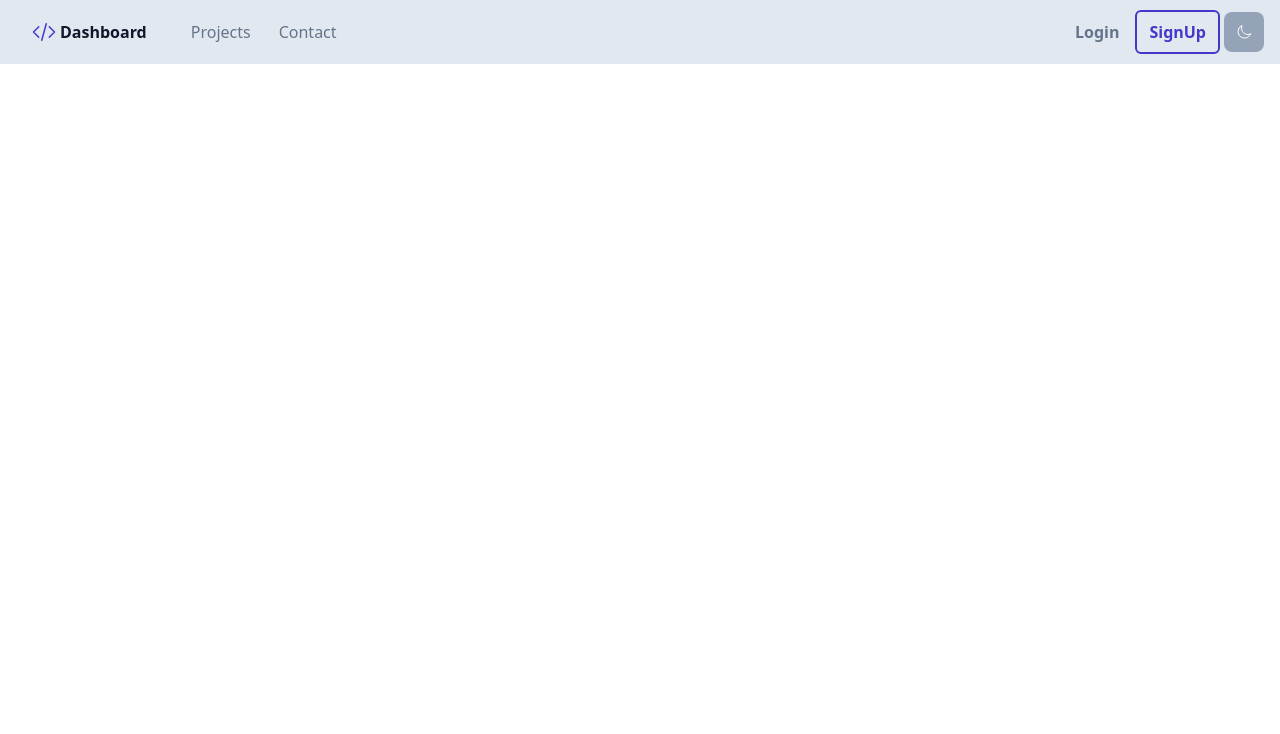
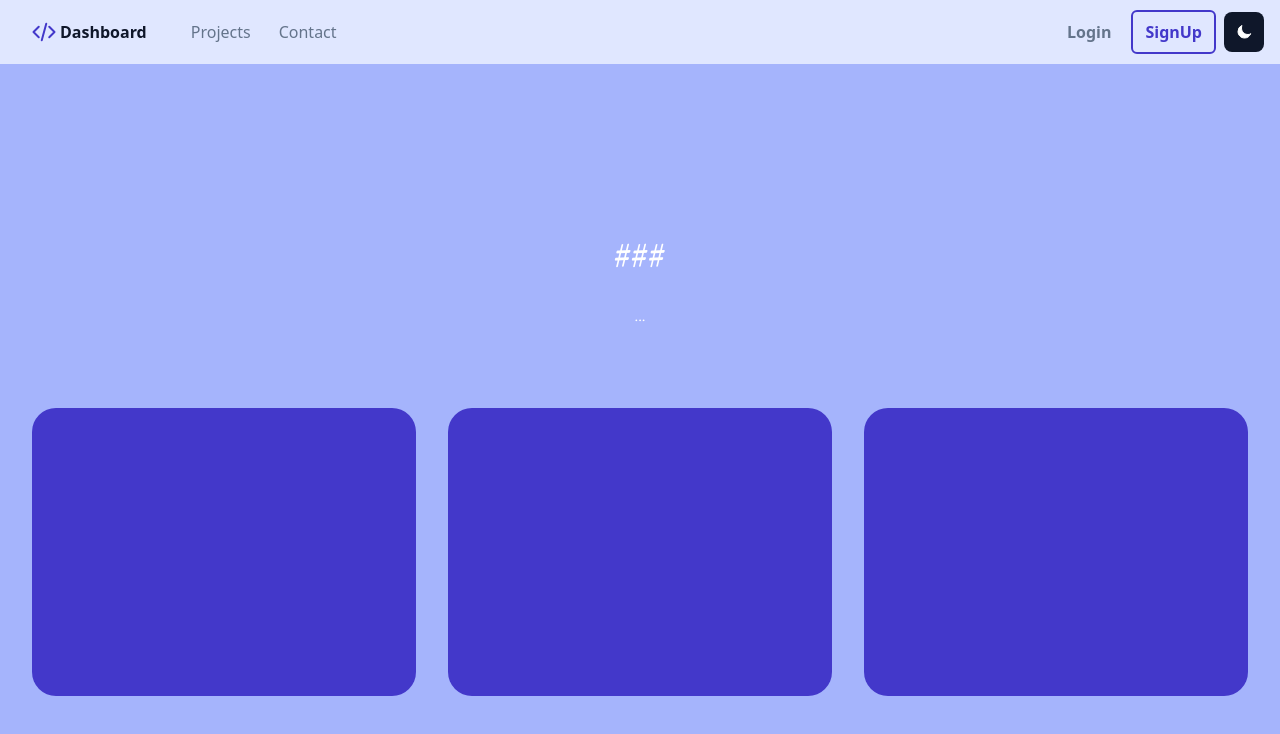
Before and after one commit to H34vyDuck/Dashboard, a website: page index.html in a window 1280 px wide. Drawn offline with nearby package versions, Linux system fonts and the light colour scheme.

Commit message:
hero section setup
only the main parts have been set up using tailwind.css grids

```diff
--- a/index.html
+++ b/index.html
@@ -7,15 +7,18 @@
     <link href="./dist/output.css" rel="stylesheet">
     <title>Document</title>
 </head>
-<body class="bg-white">
-    <header>
-        <nav class="bg-slate-200">
+<body class="">
+
+    <!--Navbar-->
+
+    <header class="sticky top-0">
+        <nav class="bg-indigo-100">
             <div class="max-w-7xl mx-auto px-4">
                 <div class="flex flex-row justify-between">
                     <div class="flex space-x-4">
                         <div>
                             <a href="#" class="flex items-center py-4 px-3">
-                                <svg class="h-6 w-6 m-1 text-indigo-700" xmlns="http://www.w3.org/2000/svg" fill="none" viewBox="0 0 24 24" stroke-width="1.5" stroke="currentColor" class="w-6 h-6">
+                                <svg class="stroke-2 h-6 w-6 m-1 text-indigo-700" xmlns="http://www.w3.org/2000/svg" fill="none" viewBox="0 0 24 24" stroke-width="1.5" stroke="currentColor" class="w-6 h-6">
                                     <path stroke-linecap="round" stroke-linejoin="round" d="M17.25 6.75L22.5 12l-5.25 5.25m-10.5 0L1.5 12l5.25-5.25m7.5-3l-4.5 16.5" />
                                   </svg>
                                     <span class=" text-slate-900 font-bold antialiased">Dashboard</span>
@@ -26,7 +29,7 @@
                             <a href="#" class="py-4 hover:text-indigo-900 hover:font-bold">Contact</a>
                         </div>
                     </div>
-                    <div class="hidden md:flex items-center space-x-1 text-slate-500">
+                    <div class="hidden md:flex items-center space-x-2 text-slate-500">
                             <a href="#" class="py-2 px-3 hover:text-indigo-900 font-bold">Login</a>
                             <a href="#" class="py-2 px-3
                                             border-2
@@ -39,8 +42,8 @@
                                             transition duration-500
                                             ">
                             SignUp</a>
-                            <a href="#" class="py-2 px-2 bg-slate-400 rounded-lg">
-                                <svg class="h-4 w-4 m-1 text-white" xmlns="http://www.w3.org/2000/svg" fill="none" viewBox="0 0 24 24" stroke-width="1.5" stroke="currentColor" class="w-6 h-6">
+                            <a href="#" class="py-2 px-2 bg-slate-900 rounded-lg">
+                                <svg class="h-4 w-4 m-1 text-white fill-white" xmlns="http://www.w3.org/2000/svg" fill="none" viewBox="0 0 24 24" stroke-width="1.5" stroke="currentColor" class="w-6 h-6">
                                     <path stroke-linecap="round" stroke-linejoin="round" d="M21.752 15.002A9.718 9.718 0 0118 15.75c-5.385 0-9.75-4.365-9.75-9.75 0-1.33.266-2.597.748-3.752A9.753 9.753 0 003 11.25C3 16.635 7.365 21 12.75 21a9.753 9.753 0 009.002-5.998z" />
                                   </svg>
                             </a>
@@ -49,5 +52,33 @@
             </div>
         </nav>
     </header>
+
+    <!-- Article -->
+
+    <article>
+           <div class="bg-indigo-300">
+                <div class="w-full h-screen flex flex-col justify-center">
+                    <div class="flex flex-col
+                                font-garamond
+                                text-white">
+                        <h1 class="-pt-12 text-4xl
+                                    font-semibold
+                                    self-center">
+                            ###</h1>
+                        <p class="pt-8 text-center
+                                    self-center
+                                    font-thin
+                                    max-w-2xl">
+                            ...</p>
+                    </div>
+                    <div class="pt-20 grid grid-cols-3 gap-x-8 self-center">
+                        <div class="w-96 h-72 bg-indigo-700 rounded-3xl"></div>
+                        <div class="w-96 h-72 bg-indigo-700 rounded-3xl"></div>
+                        <div class="w-96 h-72 bg-indigo-700 rounded-3xl"></div>
+                    </div>
+                </div>
+           </div>
+    </article>
+
 </body>
 </html>
--- a/input.css
+++ b/input.css
@@ -1,3 +1,6 @@
+@import url('https://fonts.googleapis.com/css2?family=Merriweather+Sans:ital,wght@0,300;0,400;0,500;0,600;0,700;0,800;1,300;1,400;1,500;1,600;1,700;1,800&display=swap');
+@import url('https://fonts.googleapis.com/css2?family=EB+Garamond:ital,wght@0,400;0,500;0,600;0,700;0,800;1,400;1,500;1,600;1,700;1,800&display=swap');
+
 @tailwind base;
 @tailwind components;
 @tailwind utilities;
--- a/package.json
+++ b/package.json
@@ -21,6 +21,7 @@
   "dependencies": {
     "autoprefixer": "^10.4.11",
     "postcss": "^8.4.16",
+    "tailwind-scrollbar-hide": "^1.1.7",
     "tailwindcss": "^3.1.8"
   }
 }
--- a/tailwind.config.js
+++ b/tailwind.config.js
@@ -4,7 +4,20 @@ module.exports = {
   purge: ".index.html",
   content: ["./index.html"],
   theme: {
-    extend: {},
+    extend: {
+      rounded: {
+        '50': '50px',
+      },
+      height: {
+        '80': '80vh',
+      },
+      fontFamily: {
+        merri: ['Merriweather Sans'],
+        garamond:['EB Garamond']
+      }
+    },
   },
-  plugins: [],
+  plugins: [
+    require('tailwind-scrollbar-hide'),
+  ],
 }
```
Also changed, not shown: dist/output.css, 1 other file.
